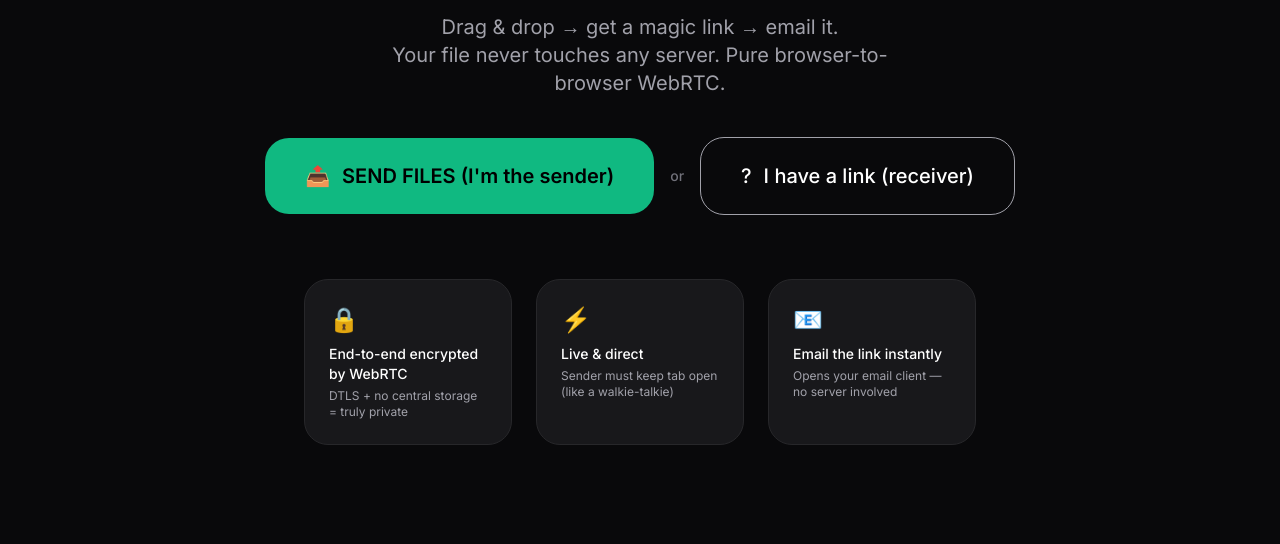
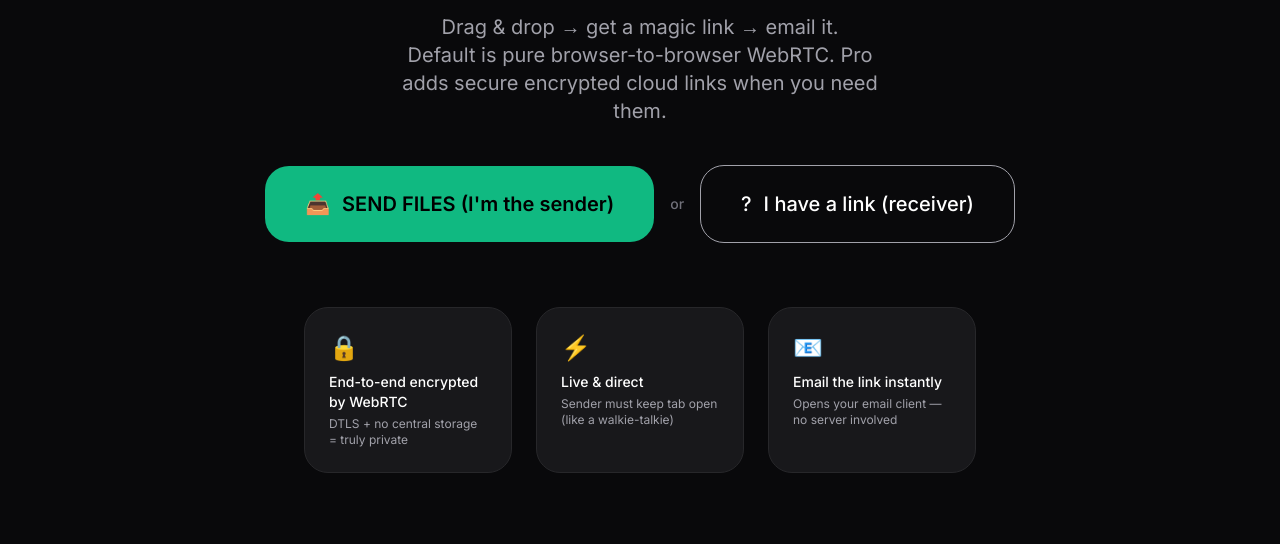
Before and after one commit to jbryantenterprises-maker/zavu2, a website built with Vite: page zavu-vite/index.html in a window 1280 px wide. Shown: the part 256-800 px from the top of the page. Built offline with nearby package versions, Linux system fonts and the light colour scheme; some packages are replaced by stand-ins of ours; no server answers.

Commit message:
Update landing page copy for Pro cloud links

```diff
--- a/zavu-vite/index.html
+++ b/zavu-vite/index.html
@@ -63,7 +63,7 @@
             </h2>
             <p class="text-lg sm:text-xl text-zinc-400 max-w-lg mx-auto mb-8 sm:mb-10">
                 Drag &amp; drop → get a magic link → email it.<br>
-                Your file never touches any server. Pure browser-to-browser WebRTC.
+                Default is pure browser-to-browser WebRTC. Pro adds secure encrypted cloud links when you need them.
             </p>
 
             <div class="flex flex-col sm:flex-row gap-4 justify-center items-center">
```
